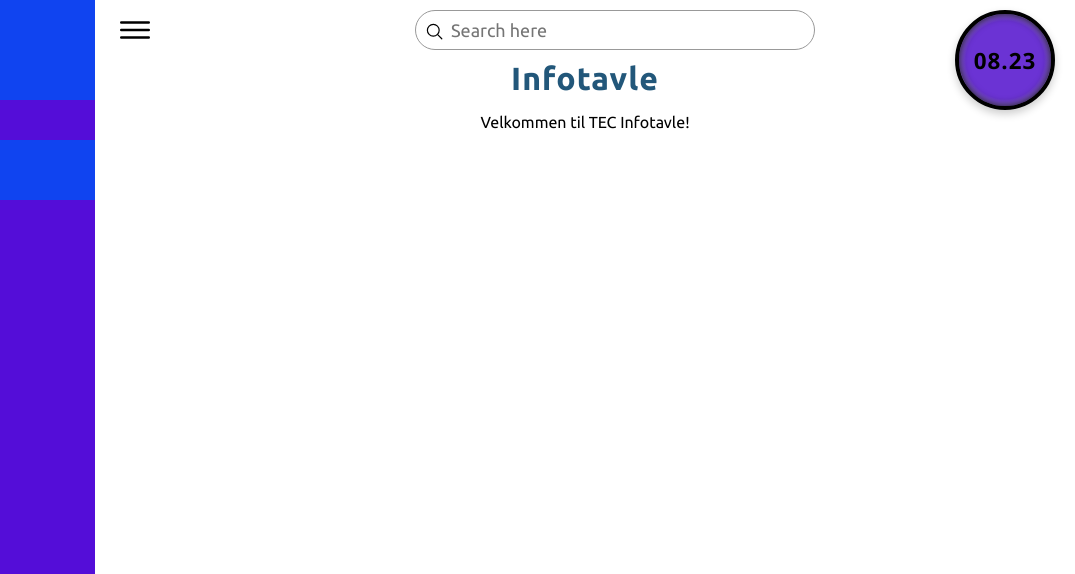
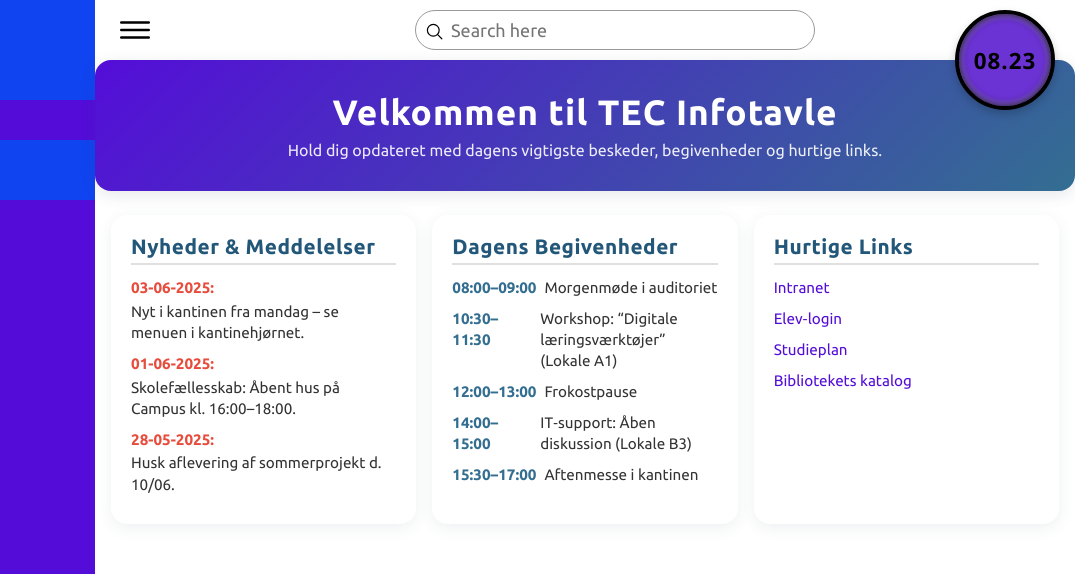
Before and after one commit to Mucco2/InfoTavle, a plain HTML site: page index.html in a window 1280 px wide. Shown: the top 574 px of the page, 205-1280 px from the left. Drawn offline with nearby package versions, Linux system fonts and the light colour scheme; no server answers.

Commit message:
Tilføjet en Forside

```diff
--- a/assets/css/style.css
+++ b/assets/css/style.css
@@ -722,3 +722,124 @@
     background-image: radial-gradient(circle at center, #6b33d4 60%, #ffffff 100%);
     text-align: center;
 }
+
+/* ================================================================
+   Infotavle‐Specifik Styling (indsæt nederst i style.css)
+================================================================= */
+
+/* — Hero‐banner øverst — */
+.infotavle‐hero {
+  background: linear-gradient(135deg, #540dd8 0%, #336e91 100%);
+  color: #ffffff;
+  text-align: center;
+  padding: 2rem 1rem;
+  border-radius: 1rem;
+  margin-bottom: 1.5rem;
+  box-shadow: 0 4px 16px rgba(44, 62, 80, 0.12);
+}
+
+.infotavle‐hero h2 {
+  font-size: 2.2rem;
+  margin-bottom: 0.5rem;
+  letter-spacing: 1px;
+}
+
+.infotavle‐hero p {
+  font-size: 1rem;
+  opacity: 0.9;
+}
+
+/* — Wrapper, så kortene altid er centreret — */
+.info‐cards‐wrapper {
+  max-width: 1200px;
+  margin: 0 auto;
+  padding: 0 1rem;
+}
+
+.info‐cards {
+  display: grid;
+  grid-template-columns: repeat(auto-fill, minmax(280px, 1fr));
+  gap: 1rem;
+  margin-bottom: 2rem;
+}
+
+.info‐card {
+  background-color: var(--white);
+  border-radius: 1rem;
+  box-shadow: 0 4px 16px rgba(44, 62, 80, 0.08);
+  padding: 1.25rem;
+  transition: transform 0.2s ease, box-shadow 0.2s ease;
+}
+
+.info‐card:hover {
+  transform: translateY(-4px);
+  box-shadow: 0 8px 32px rgba(44, 62, 80, 0.12);
+}
+
+.info‐card h3 {
+  margin-bottom: 0.75rem;
+  font-size: 1.3rem;
+  color: #22577a;
+  border-bottom: 2px solid #e0e0e0;
+  padding-bottom: 0.25rem;
+  letter-spacing: 0.5px;
+}
+
+.info‐card ul {
+  list-style: none;
+  padding-left: 0;
+}
+
+.info‐card ul li {
+  margin-bottom: 0.6rem;
+  line-height: 1.4;
+  color: #333333;
+  font-size: 0.95rem;
+}
+
+/* Datoer & tidspunkter */
+.announcement‐card ul li {
+  display: flex;
+  flex-direction: column;
+}
+
+.announcement‐card ul li .news‐date {
+  color: #e74c3c;
+  font-weight: bold;
+  margin-bottom: 0.15rem;
+}
+
+.events‐card ul li {
+  display: flex;
+  flex-direction: row;
+}
+
+.events‐card .event‐time {
+  min-width: 80px;
+  font-weight: bold;
+  color: #336e91;
+  margin-right: 0.5rem;
+}
+
+/* Links i Hurtige Links */
+.links‐card ul li a {
+  color: #540dd8;
+  text-decoration: none;
+}
+
+.links‐card ul li a:hover {
+  text-decoration: underline;
+}
+
+/* Små skærme: Kortene stables lodret */
+@media (max-width: 800px) {
+  .info‐cards {
+    grid-template-columns: 1fr;
+  }
+}
+
+/* Sikre, at infosektionen får lidt bund‐padding */
+#infotavle-section .info-content {
+  display: block;
+  padding-bottom: 2rem;
+}
--- a/index.html
+++ b/index.html
@@ -102,15 +102,72 @@
 
             <section class="infotavle-sections">
 
-<!-- INFOTAVLE -->
-<div id="infotavle-section" class="info-section">
-    <div class="info-header">
-        <h2>Infotavle</h2>
+<section class="infotavle-sections">
+
+  <!-- ================================================================
+       INFOTAVLE
+  ================================================================= -->
+  <div id="infotavle-section" class="info-section">
+    <!-- Hero‐banner -->
+    <div class="infotavle‐hero">
+      <h2>Velkommen til TEC Infotavle</h2>
+      <p>Hold dig opdateret med dagens vigtigste beskeder, begivenheder og hurtige links.</p>
     </div>
-    <div class="info-content">
-        <p>Velkommen til TEC Infotavle!</p>
-    </div>
-</div>
+
+    <!-- Kortene centreres i en max‐bredde container -->
+    <div class="info‐cards‐wrapper">
+      <div class="info‐cards">
+
+        <!-- Nyheder & Meddelelser -->
+        <div class="info‐card announcement‐card">
+          <h3>Nyheder &amp; Meddelelser</h3>
+          <ul>
+            <li>
+              <span class="news‐date">03-06-2025:</span>
+              Nyt i kantinen fra mandag – se menuen i kantinehjørnet.
+            </li>
+            <li>
+              <span class="news‐date">01-06-2025:</span>
+              Skolefællesskab: Åbent hus på Campus kl. 16:00–18:00.
+            </li>
+            <li>
+              <span class="news‐date">28-05-2025:</span>
+              Husk aflevering af sommerprojekt d. 10/06.
+            </li>
+          </ul>
+        </div>
+
+        <!-- Dagens Begivenheder -->
+        <div class="info‐card events‐card">
+          <h3>Dagens Begivenheder</h3>
+          <ul>
+            <li><span class="event‐time">08:00–09:00</span> Morgenmøde i auditoriet</li>
+            <li><span class="event‐time">10:30–11:30</span> Workshop: “Digitale læringsværktøjer” (Lokale A1)</li>
+            <li><span class="event‐time">12:00–13:00</span> Frokostpause</li>
+            <li><span class="event‐time">14:00–15:00</span> IT‐support: Åben diskussion (Lokale B3)</li>
+            <li><span class="event‐time">15:30–17:00</span> Aftenmesse i kantinen</li>
+          </ul>
+        </div>
+
+        <!-- Hurtige Links -->
+        <div class="info‐card links‐card">
+          <h3>Hurtige Links</h3>
+          <ul>
+            <li><a href="https://intranet.tec.dk" target="_blank" rel="noopener">Intranet</a></li>
+            <li><a href="https://elevportal.tec.dk" target="_blank" rel="noopener">Elev‐login</a></li>
+            <li><a href="https://studieplan.tec.dk" target="_blank" rel="noopener">Studieplan</a></li>
+            <li><a href="https://bibliotek.tec.dk" target="_blank" rel="noopener">Bibliotekets katalog</a></li>
+          </ul>
+        </div>
+
+      </div> <!-- /.info‐cards -->
+    </div> <!-- /.info‐cards‐wrapper -->
+  </div> <!-- /#infotavle-section -->
+
+  <!-- … de andre sektioner (Vejr/Trafik osv.) følger her … -->
+
+</section>
+
 
 
    <!-- VEJR -->
```
